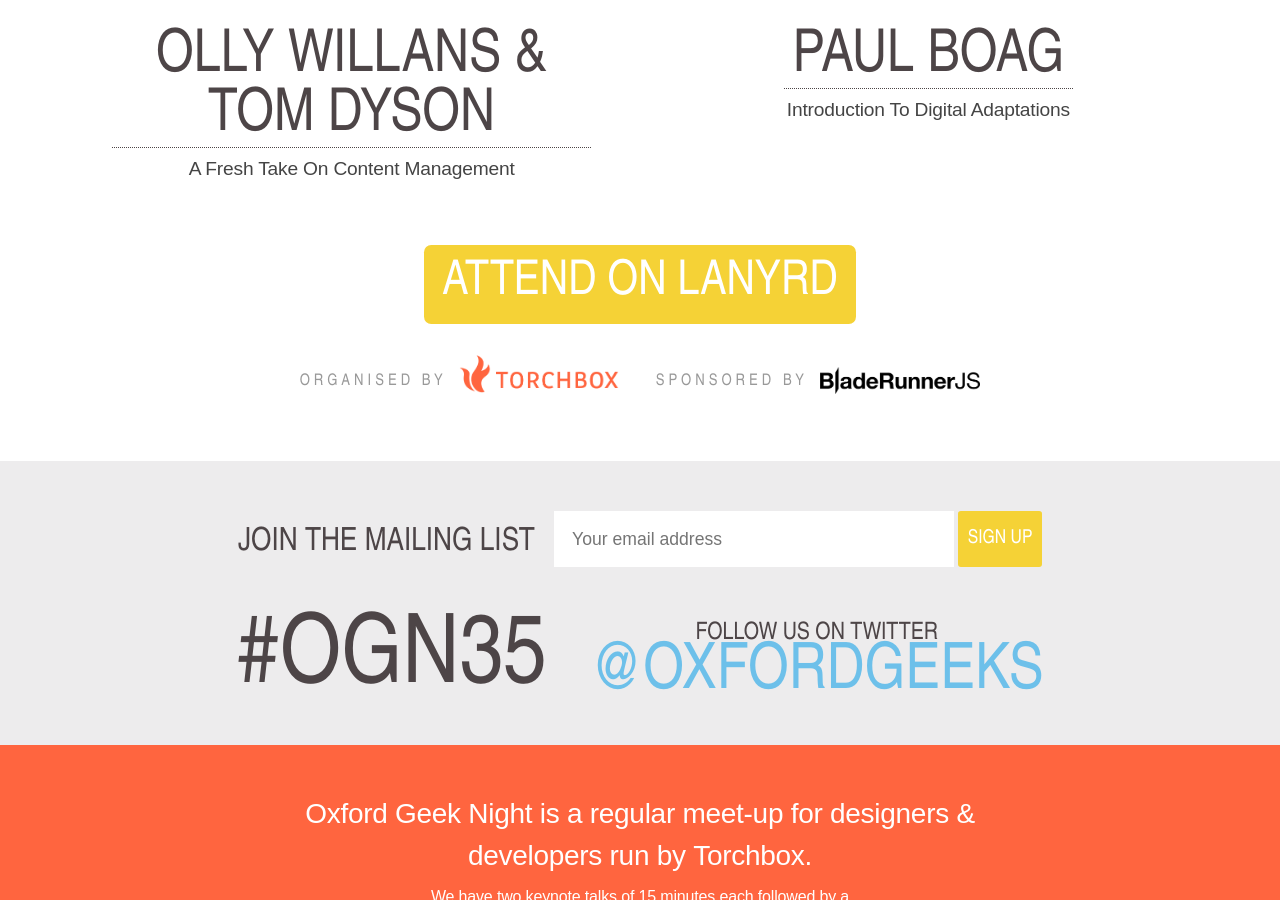
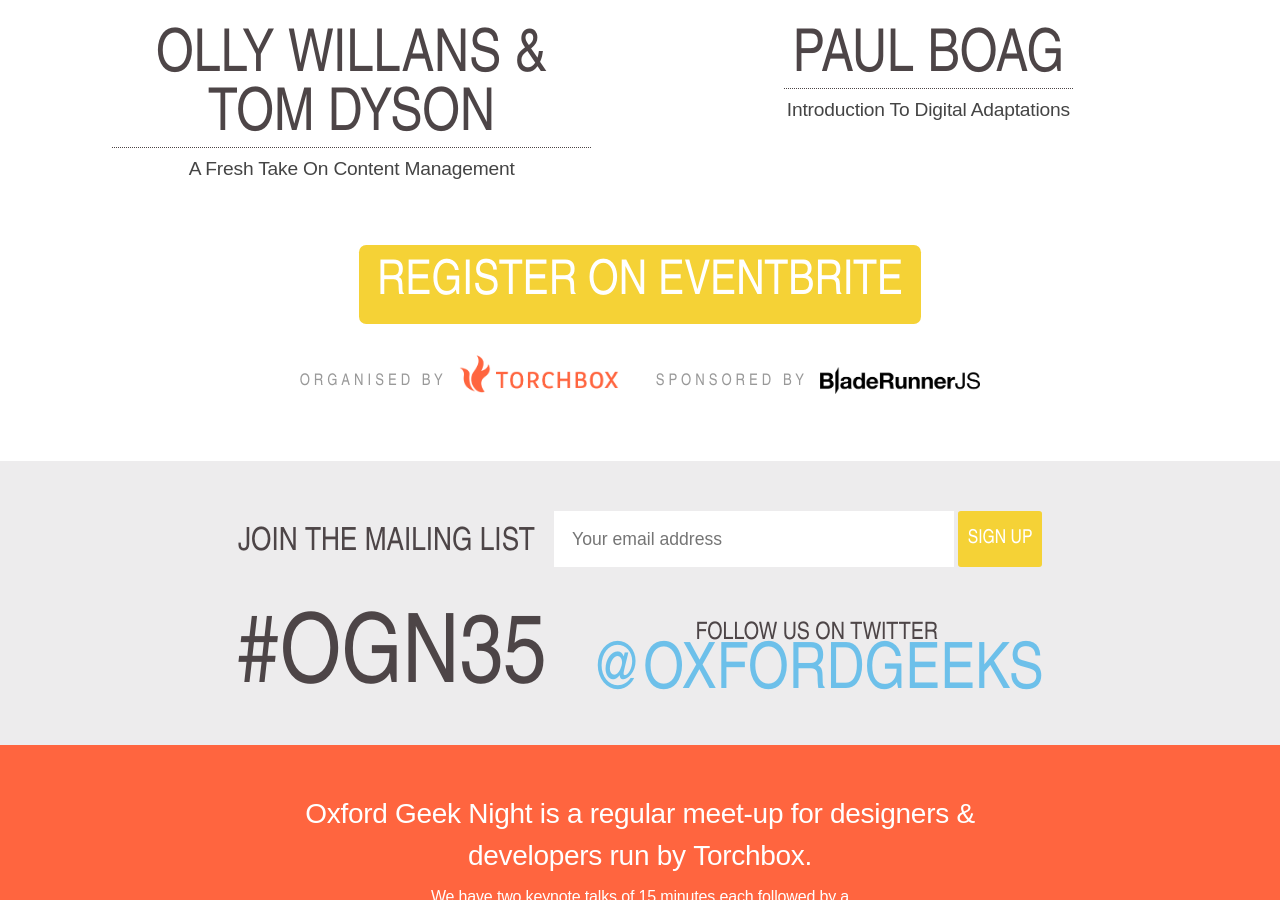
Before and after one commit to torchbox/ogn, a Jekyll site: the page built from index.html, in a window 1280 px wide and 900 px high, scrolled down 1003 px. Built offline with Jekyll 4.4.1, drawn with Linux system fonts in a browser that asks for light colours; nearby versions of some CDN libraries; Markdown is read by kramdown in place of the engine named in the settings.

Commit message:
Changing the Lanyrd button to Eventbrite button

```diff
--- a/_includes/event-actions.html
+++ b/_includes/event-actions.html
@@ -3,7 +3,7 @@
 
     {% if page.lanyrd_short_url %}
       <div class="lanyrd">
-        <a href="http://lanyrd.com/{{ page.lanyrd_short_url }}" class="button fat" target="_blank">Attend on Lanyrd</a>
+        <a href="https://www.eventbrite.co.uk/e/oxford-geek-nights-35-sunday-session-tickets-10815235661?ref=estw" class="button fat" target="_blank">Register on Eventbrite</a>
         <!--<h2>On Lanyrd</h2>-->
       </div>
     {% endif %}
```
